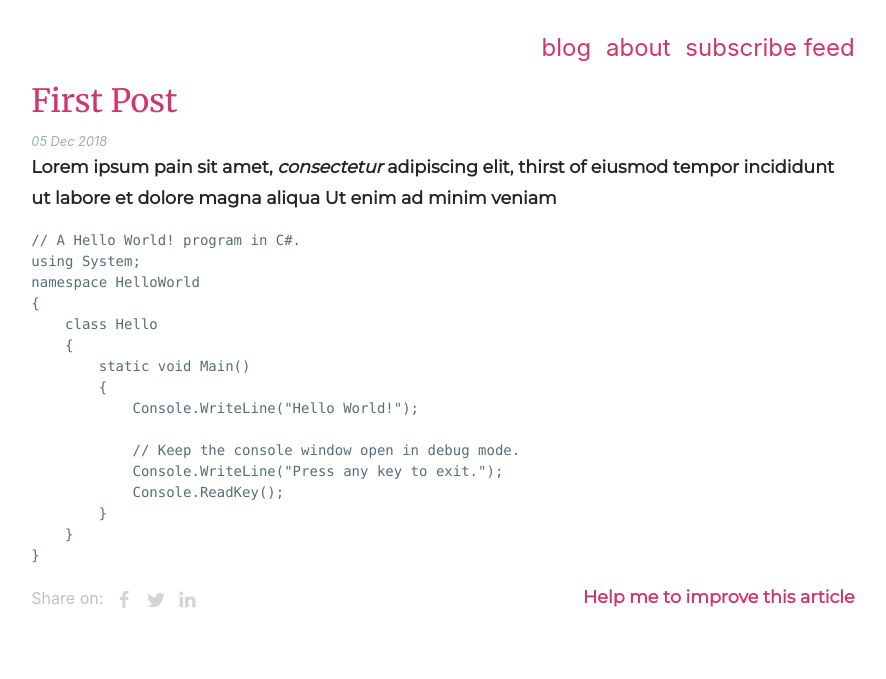
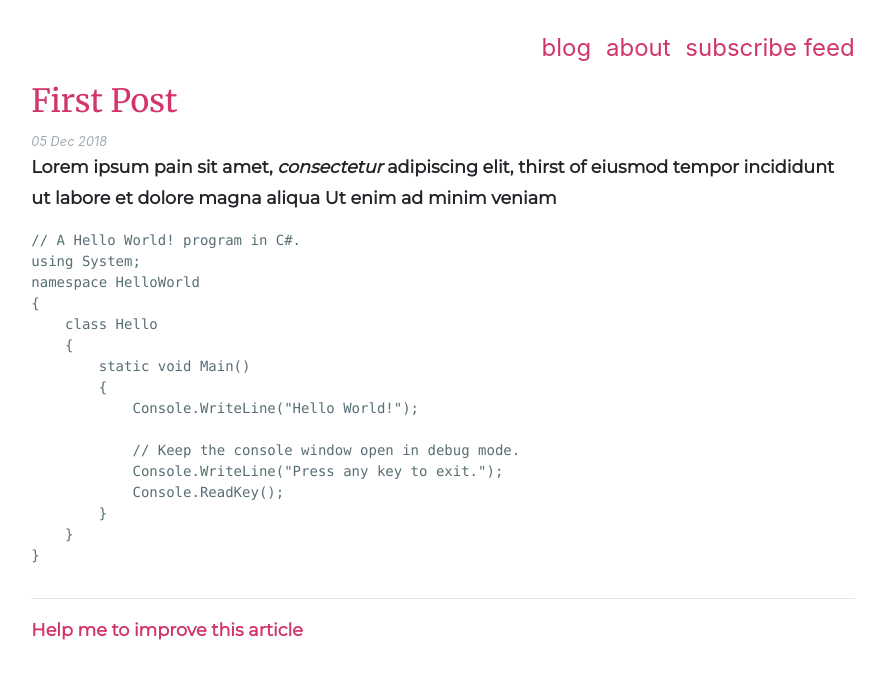
Before and after one commit to SezginEge/sezginege.com, a Jekyll site: the page built from _posts/2018-12-05-First-Post.md, in a window 1280 px wide. Shown: the top 679 px of the page, without its empty margins (197-1083 px from the left). Built offline with Jekyll 4.4.1, drawn with Linux system fonts in a browser that asks for light colours; comment, search, counter and statistics services are not loaded.

Commit message:
removed redundant share buttons from post layout

```diff
--- a/_layouts/post.html
+++ b/_layouts/post.html
@@ -11,12 +11,10 @@ layout: default
   </div>
   <div class="col-md-12">{{ content }}</div>
   <div class="col-md-12">
-    <div class="row">
-      <div class="col-md-6">{% include share-buttons.html %}</div>
-       {% if site.edit_enabled %}
-      <div class="col-md-6"><p class="text-md-right text-sm-left"><a href="{{site.repository_url}}{{ page.date | date: "%Y-%m-%d" }}-{{ page.title | remove: " -" | replace: " ", "-" }}.md" target="_blank" rel="noopener noreferrer">Help me to improve this article</a></p></div>
-      {% endif %}
-    </div>
+    <hr>
+    {% if site.edit_enabled %}
+    <p><a href="{{site.repository_url}}{{ page.date | date: "%Y-%m-%d" }}-{{ page.title | remove: " -" | replace: " ", "-" }}.md" target="_blank" rel="noopener noreferrer">Help me to improve this article</a></p>
+    {% endif %}
   </div>
   {% if page.comments %}
   <div class="col-md-12">
```
